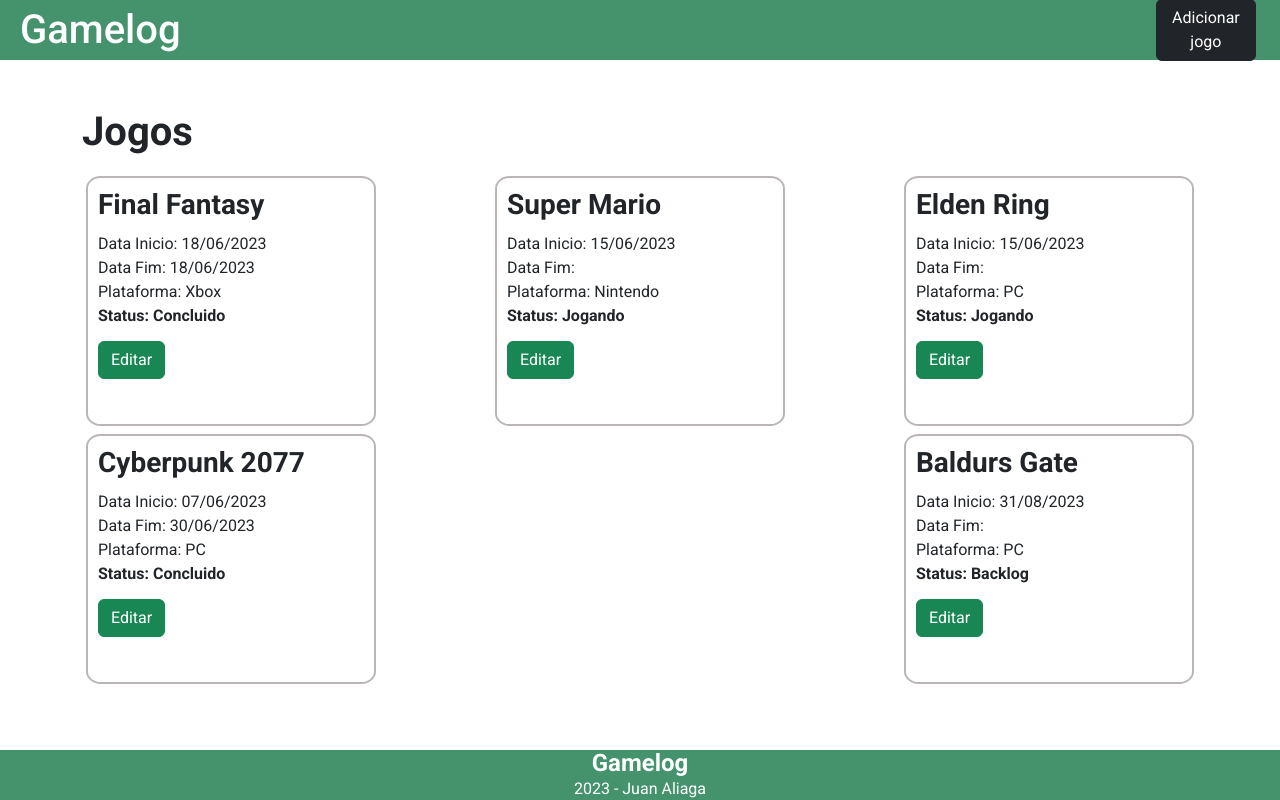
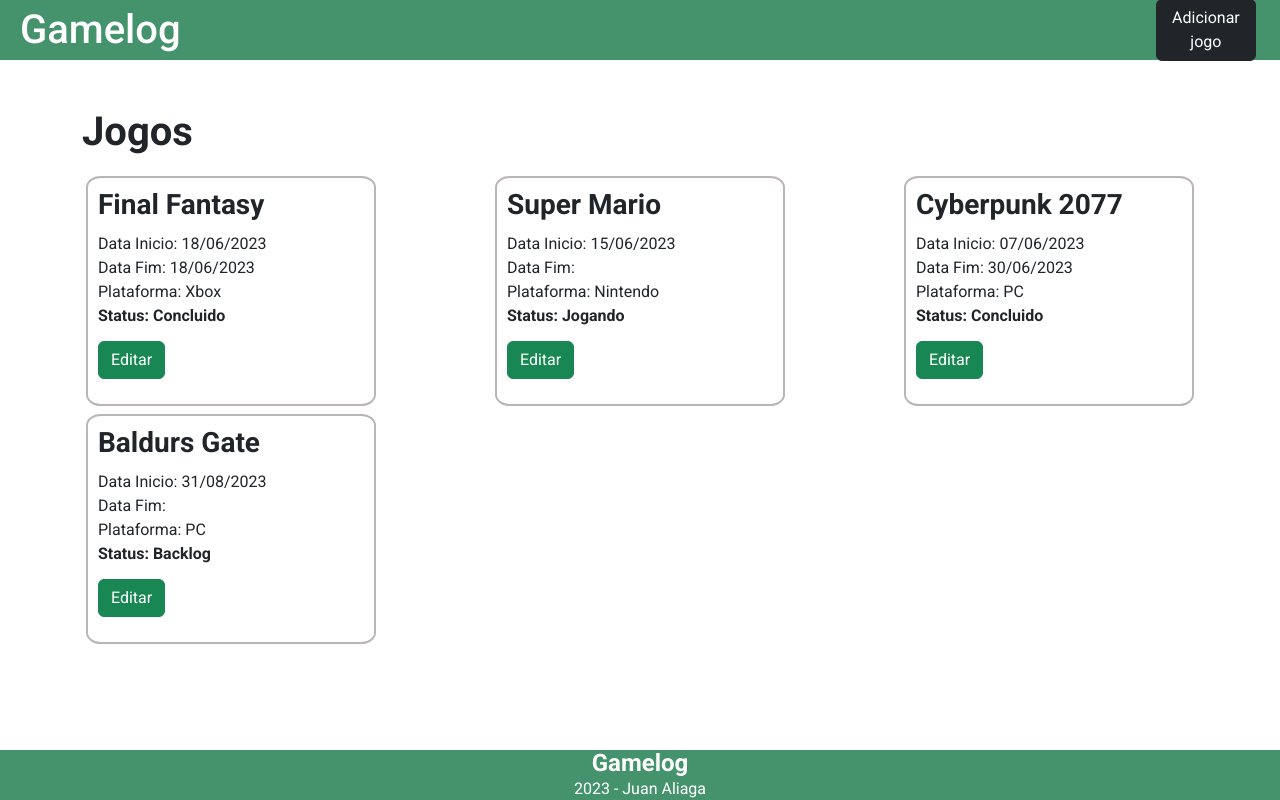
Before and after one commit to aliagajuan/gamelog-project-web, an Angular app: page / in a window 1280 px wide. Built offline with nearby package versions, Linux system fonts and the light colour scheme; data requests are answered from the project's data file.

Commit message:
Tratativa de erros, delete e edit no formulario
Refatorado gamelist, tratativa de erros com observable async

```diff
--- a/db.json
+++ b/db.json
@@ -17,13 +17,6 @@
       "id": 6
     },
     {
-      "nome": "Elden Ring",
-      "plataforma": "PC",
-      "status": "Jogando",
-      "_dataInicio": "2023-06-15",
-      "id": 7
-    },
-    {
       "nome": "Cyberpunk 2077",
       "plataforma": "PC",
       "status": "Concluido",
--- a/src/app/components/card-game/card-game.component.scss
+++ b/src/app/components/card-game/card-game.component.scss
@@ -3,7 +3,7 @@
     border: 2px solid #BBB6B6;
     border-radius: 5%;
     width: 290px;
-    height: 250px;
+    height: 230px;
     margin: 0.25em;
     h3{
         white-space: nowrap;
--- a/src/app/components/form-jogo/form-jogo.component.html
+++ b/src/app/components/form-jogo/form-jogo.component.html
@@ -1,11 +1,10 @@
-
-<div class="form-group mt-5">
+<div class="form-group mt-5" *ngIf="this.jogo!=null" >
     <form #form="ngForm" class="needs-validation"(ngSubmit)="onSubmit()">
         <div class="row">
             <div class="col">
                 <label for="nomeJogo"><h3>Nome do jogo*</h3></label>
                 <input type="text" class="form-control mt-2" id="nome" name="nome" class="form-control" [(ngModel)]="this.jogo.nome" placeholder="Inserir nome do jogo" required #nome="ngModel" pattern="^([A-Za-z0-9]\s?){3,40}$">
-                <div class="text-danger" [hidden]="!this.nome.invalid || this.nome.untouched">Campo obrigatorio</div>
+                <div class="text-danger" [hidden]="!this.nome.invalid || this.nome.untouched">Campo obrigatório</div>
                 <div class="plataforma-radio mt-5">
                     <h3>Plataforma*</h3>
                     <div class="form-check mt-3" >
@@ -31,7 +30,7 @@
                       <option>Jogando</option>
                       <option>Concluido</option>
                     </select>
-                    <div class="text-danger" [hidden]="!this.status.invalid || this.status.untouched">Selecione um status valido</div>
+                    <div class="text-danger" [hidden]="!this.status.invalid || this.status.untouched">Selecione um status válido</div>
                   </div>
             </div>
             <div class="col">
@@ -52,7 +51,7 @@
         <div class="d-flex justify-content-center">
             <button class="btn btn-secondary m-4" type="button" (click)="onReset()" >Limpar</button>
             <button class="btn btn-success m-4" type="submit" [disabled]="!form.valid">Salvar</button>
-            <button class="btn btn-danger m-4" type="button" (click)="onDelete()" [hidden]="this.idJogo==null" routerLink="">Deletar jogo</button>
+            <button class="btn btn-danger m-4" type="button" (click)="onDelete()" [hidden]="this.idJogo==null">Deletar jogo</button>
         </div>
     </form>
 </div>
--- a/src/app/components/form-jogo/form-jogo.component.ts
+++ b/src/app/components/form-jogo/form-jogo.component.ts
@@ -1,5 +1,6 @@
 import { Component, Input } from '@angular/core';
 import { NgForm } from '@angular/forms';
+import { Subject, catchError, empty } from 'rxjs';
 import { Jogo } from 'src/app/model/jogo';
 import { JogosService } from 'src/app/services/jogos.service';
 
@@ -9,49 +10,72 @@ import { JogosService } from 'src/app/services/jogos.service';
   styleUrls: ['./form-jogo.component.scss']
 })
 export class FormJogoComponent {
-  @Input() idJogo?:number;
+  @Input() idJogo?: number;
 
-  jogo!:Jogo;
-  jogosService:JogosService
+  jogo!: Jogo;
+  jogosService: JogosService
 
-  constructor(_jogosService:JogosService){
-    this.jogo = new Jogo()
-    this.jogosService=_jogosService;
+
+  constructor(_jogosService: JogosService) {
+    this.jogosService = _jogosService;
   }
-  onSubmit(){
-    if(this.idJogo!=null){
+  onSubmit() {
+    if (this.idJogo != null) {
       //Editar
-      this.jogosService.update(this.jogo).subscribe(sucess=>console.log('alterado com sucesso')
-      ,error=>console.log('erro'));
+      this.jogosService.update(this.jogo)
+        .subscribe(
+          sucess => {
+            window.alert(`${this.jogo.nome} foi alterado com sucesso!`),
+              window.location.href = "/";
+          }
+          , error => window.alert("Erro ao enviar a alteração, tente novamente"));
 
-      window.alert(`${this.jogo.nome} foi alterado com sucesso!`)
-    }else{
+    } else {
       //Adicionar
-      this.jogosService.save(this.jogo).subscribe(sucess=>console.log('sucesso')
-      ,error=>console.log('erro'))
-      window.alert(`${this.jogo.nome} foi adicionado com sucesso!`)
+      this.jogosService.save(this.jogo).subscribe(
+        sucess => {
+          window.alert(`${this.jogo.nome} foi adicionado com sucesso!`);
+          window.location.href = "/";
+        }
+        , error => window.alert("Erro ao adicionar jogo, tente novamente"));
     }
   }
-  onReset(){
+  onReset() {
     this.jogo = new Jogo();
-    this.jogo.status=""
+    this.jogo.status = ""
   }
-  ngOnInit(){
-    if(this.idJogo != null){
-      this.jogosService.getJogobyId(this.idJogo).subscribe(data=>this.jogo=data)
+  ngOnInit() {
+    if (this.idJogo != null) {
+      this.jogosService.getJogobyId(this.idJogo)
+        .pipe(
+          catchError(error => {
+            window.alert("Erro ao buscar jogo selecionado, tente novamente")
+            window.location.href = "/";
+            return empty();
+          })
+        )
+        .subscribe(data => this.jogo = data)
       console.log(this.idJogo)
       console.log(this.jogo.nome)
+
     }
-    else{
-      this.jogo = new Jogo()
+    else {
+      this.jogo = new Jogo();
+      this.jogo.status="";
     }
-   }
+  }
 
-   onDelete(){
-    if(this.idJogo != null){
-      this.jogosService.delete(this.idJogo).subscribe(sucess=>console.log('sucesso')
-      ,error=>console.log('erro'))
-      window.alert(`Jogo deletado com sucesso!`);
+  onDelete() {
+    if (this.idJogo != null) {
+      this.jogosService.delete(this.idJogo).subscribe(sucess => {
+        console.log('sucesso')
+        window.alert(`Jogo deletado com sucesso!`);
+        window.location.href = "/";
+      }
+        , error => {
+          console.log('Erro ao deletar'),
+            window.alert("Erro ao deletar, tente novamente")
+        })
     }
-   }
+  }
 }
--- a/src/app/home-page/game-list/game-list.component.html
+++ b/src/app/home-page/game-list/game-list.component.html
@@ -1,5 +1,23 @@
-<ul class="cards-container">
-    <li *ngFor="let f of gamelist1">
+<ul class="cards-container" *ngIf="gamelist$ | async; else loadingGames">
+    <li *ngFor="let f of gamelist$ | async">
         <app-card-game [jogo]="f"></app-card-game>
     </li>
 </ul>
+<ng-template #loadingGames>
+    <div class="d-flex justify-content-center mt-5" *ngIf="this.error$|async; else loading">
+        <button class="btn btn-dark ml-4 " type="button" (click)="carregarLista()">
+            <h5>Erro ao carregar a lista de jogos, tente novamente</h5>
+        </button>
+    </div>
+    <ng-template #loading>
+        <div class="d-flex justify-content-center mt-5">
+            <h4>Carregando a lista de jogos...</h4>
+        </div>
+    </ng-template>
+</ng-template>
+
+<div class="d-flex justify-content-center" *ngIf="(gamelist$ | async)?.length==0">
+    <a class="btn btn-success mt-5" routerLink="/adicionar-jogo">
+        <h5>Adicione um jogo para vizualizar aqui</h5>
+    </a>
+</div>
--- a/src/app/home-page/game-list/game-list.component.ts
+++ b/src/app/home-page/game-list/game-list.component.ts
@@ -1,5 +1,7 @@
 import { Component, Input } from '@angular/core';
+import { Observable, Subject, catchError, count, empty } from 'rxjs';
 import { Jogo } from 'src/app/model/jogo';
+import { JogosService } from 'src/app/services/jogos.service';
 
 @Component({
   selector: 'app-game-list',
@@ -8,6 +10,27 @@ import { Jogo } from 'src/app/model/jogo';
 })
 export class GameListComponent {
 
-  @Input()  gamelist1?: Array<Jogo>;
+  gamelist$!:Observable<Jogo[]>
+  error$ = new Subject<boolean>
+  listGreaterThanZero=false
 
+  jogosService:JogosService
+  constructor(_jogosService:JogosService){
+  this.jogosService=_jogosService;
+  }
+
+
+  ngOnInit(){
+    this.carregarLista();
+  }
+
+  carregarLista(){
+    this.gamelist$ = this.jogosService.getJogos()
+    .pipe(
+      catchError(error=>{
+        this.error$.next(true);
+        return empty()
+      })
+    );
+  }
 }
--- a/src/app/home-page/home-page.component.html
+++ b/src/app/home-page/home-page.component.html
@@ -1,4 +1,4 @@
 <h1>Jogos</h1>
 <div class="mt-3">
-    <app-game-list [gamelist1]="gamelist"></app-game-list>
+    <app-game-list></app-game-list>
 </div>
--- a/src/app/home-page/home-page.component.ts
+++ b/src/app/home-page/home-page.component.ts
@@ -9,13 +9,4 @@ import { JogosService } from '../services/jogos.service';
 })
 export class HomePageComponent {
 
-  @Output()  gamelist!: Array<Jogo>;
-  jogosService:JogosService
-  constructor(_jogosService:JogosService){
-  this.jogosService=_jogosService;
-  }
-
-  ngOnInit(){
-    this.jogosService.getJogos().subscribe(data =>this.gamelist=data);
-  }
 }
```
